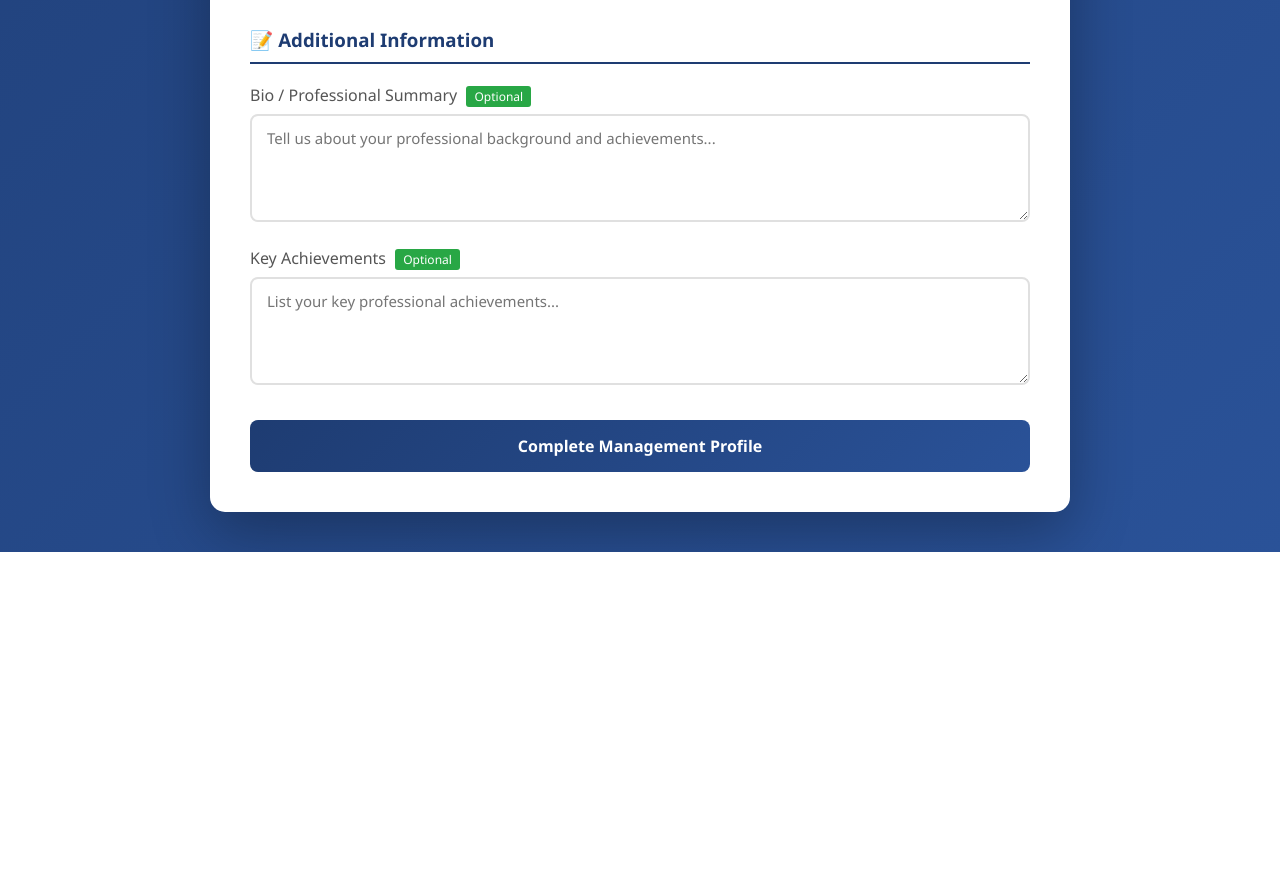
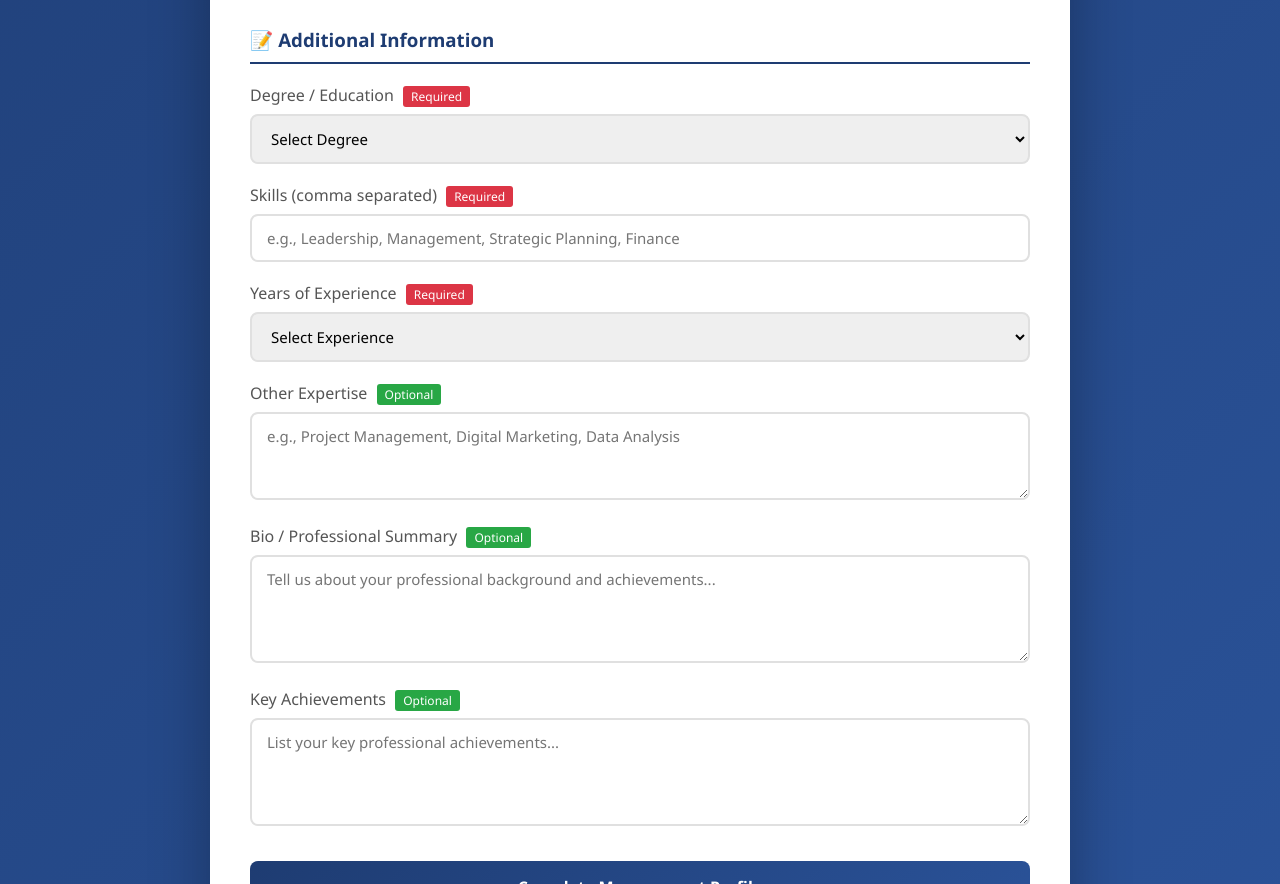
Before and after one commit to shoaibK444/jobseeker, a website: page public/management-profile.html in a window 1280 px wide. Shown: the part 1043-1927 px from the top of the page. Before the commit the page ends 1595 px from the top, so only its background shows below. Drawn offline with Linux system fonts and the light colour scheme; no server answers; sample sign-in values are in the browser's storage.

Commit message:
Added degree, skills, experience and expertise fields

```diff
--- a/public/management-profile.html
+++ b/public/management-profile.html
@@ -451,6 +451,45 @@
                     <h3>📝 Additional Information</h3>
 
                     <div class="form-group">
+                        <label>Degree / Education <span class="required-badge">Required</span></label>
+                        <select id="education" required>
+                            <option value="">Select Degree</option>
+                            <option value="high-school">High School</option>
+                            <option value="intermediate">Intermediate / A-Levels</option>
+                            <option value="bachelors">Bachelor's Degree</option>
+                            <option value="masters">Master's Degree</option>
+                            <option value="mphil">M.Phil</option>
+                            <option value="phd">PhD</option>
+                            <option value="professional">Professional Certification</option>
+                            <option value="other">Other</option>
+                        </select>
+                    </div>
+
+                    <div class="form-group">
+                        <label>Skills (comma separated) <span class="required-badge">Required</span></label>
+                        <input type="text" id="skills" required placeholder="e.g., Leadership, Management, Strategic Planning, Finance">
+                    </div>
+
+                    <div class="form-group">
+                        <label>Years of Experience <span class="required-badge">Required</span></label>
+                        <select id="experience" required>
+                            <option value="">Select Experience</option>
+                            <option value="fresher">Fresh Graduate</option>
+                            <option value="1-2">1-2 years</option>
+                            <option value="3-5">3-5 years</option>
+                            <option value="6-10">6-10 years</option>
+                            <option value="11-15">11-15 years</option>
+                            <option value="16-20">16-20 years</option>
+                            <option value="20-plus">20+ years</option>
+                        </select>
+                    </div>
+
+                    <div class="form-group">
+                        <label>Other Expertise <span class="optional-badge">Optional</span></label>
+                        <textarea id="expertise" rows="3" placeholder="e.g., Project Management, Digital Marketing, Data Analysis"></textarea>
+                    </div>
+
+                    <div class="form-group">
                         <label>Bio / Professional Summary <span class="optional-badge">Optional</span></label>
                         <textarea id="bio" rows="4" placeholder="Tell us about your professional background and achievements..."></textarea>
                     </div>
@@ -646,7 +685,8 @@
         function updateProgress() {
             let filled = 0;
             const fields = [
-                'fullName', 'designation', 'dob', 'phone', 'cnic', 'address'
+                'fullName', 'designation', 'dob', 'phone', 'cnic', 'address',
+                'education', 'skills', 'experience'
             ];
 
             fields.forEach(id => {
@@ -656,7 +696,7 @@
 
             if (profilePhotoData) filled++;
 
-            const total = fields.length + 1;
+            const total = fields.length + 2;
             const percentage = Math.min((filled / total) * 100, 100);
             document.getElementById('progressFill').style.width = percentage + '%';
         }
@@ -741,6 +781,12 @@
                 address: document.getElementById('address').value,
                 photo: profilePhotoData,
 
+                // Education & Experience
+                education: document.getElementById('education').value,
+                skills: document.getElementById('skills').value,
+                experience: document.getElementById('experience').value,
+                expertise: document.getElementById('expertise').value,
+
                 // Additional
                 bio: document.getElementById('bio').value,
                 achievements: document.getElementById('achievements').value,
```
